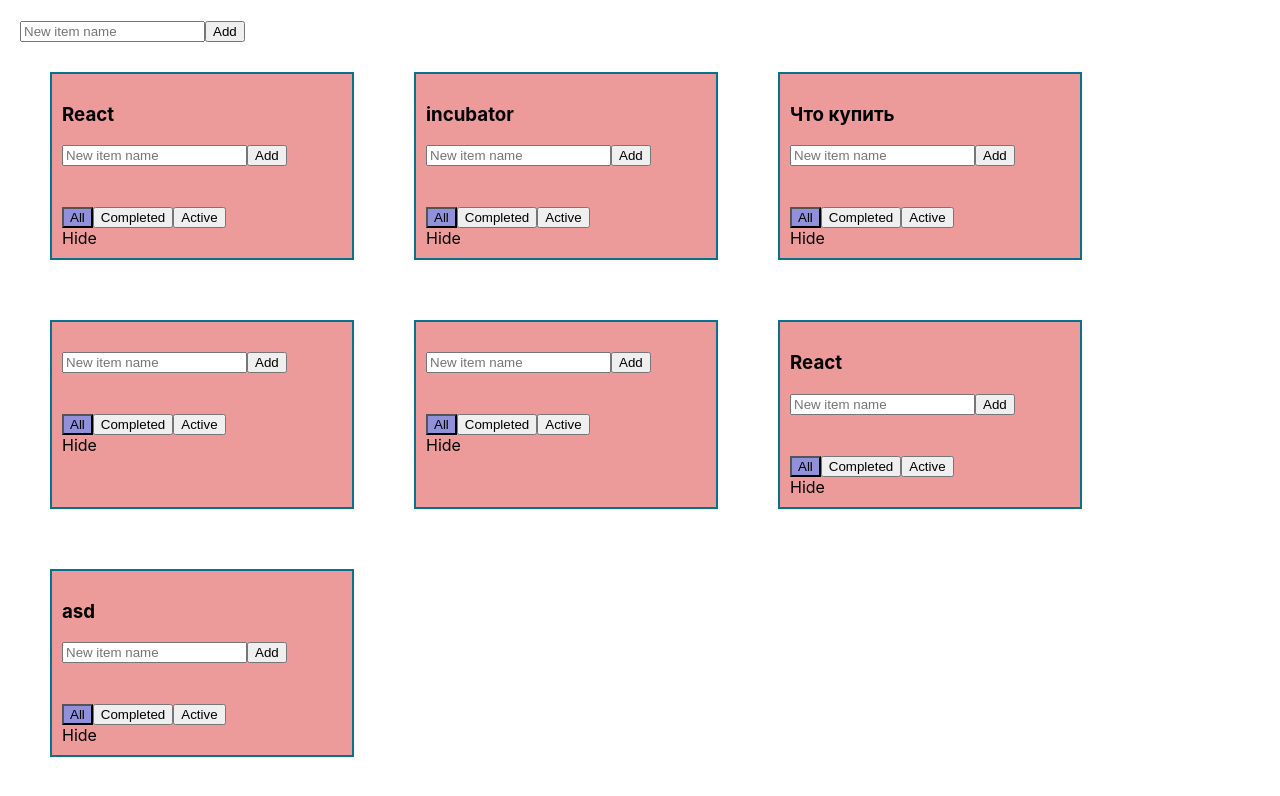
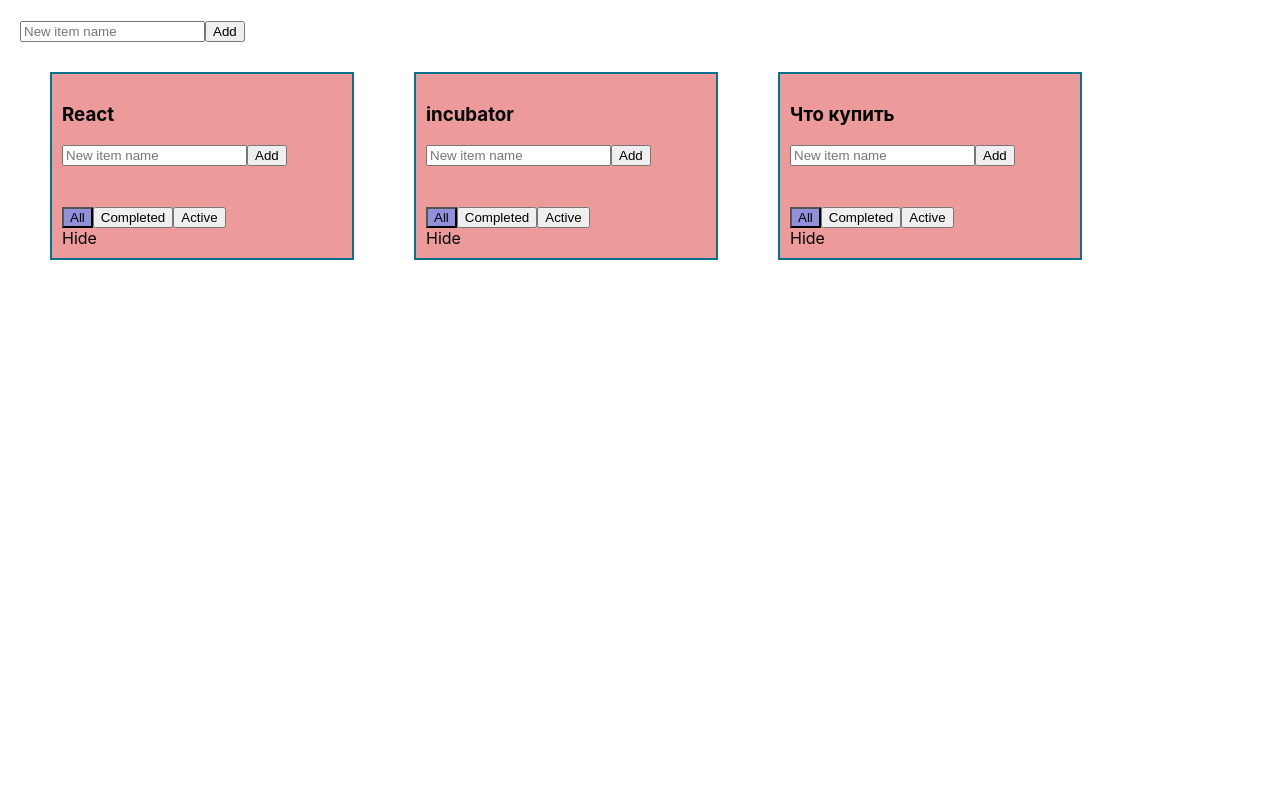
Before and after one commit to xxxzez/todoList, a React (Create React App) app: page / in a window 1280 px wide. Shown: the top 796 px of the page. Built offline with nearby package versions, Linux system fonts and the light colour scheme.

Commit message:
ref store

```diff
--- a/src/store.js
+++ b/src/store.js
@@ -5,10 +5,6 @@ const initialState = {
         { id: 0, title: "React" },
         { id: 1, title: "incubator" },
         { id: 2, title: "Что купить" },
-        { id: 3, title: "" },
-        { id: 4, title: "" },
-        { id: 5, title: "React" },
-        { id: 6, title: "asd" },
     ],
     nextTodoListId: 7,
 };
```
